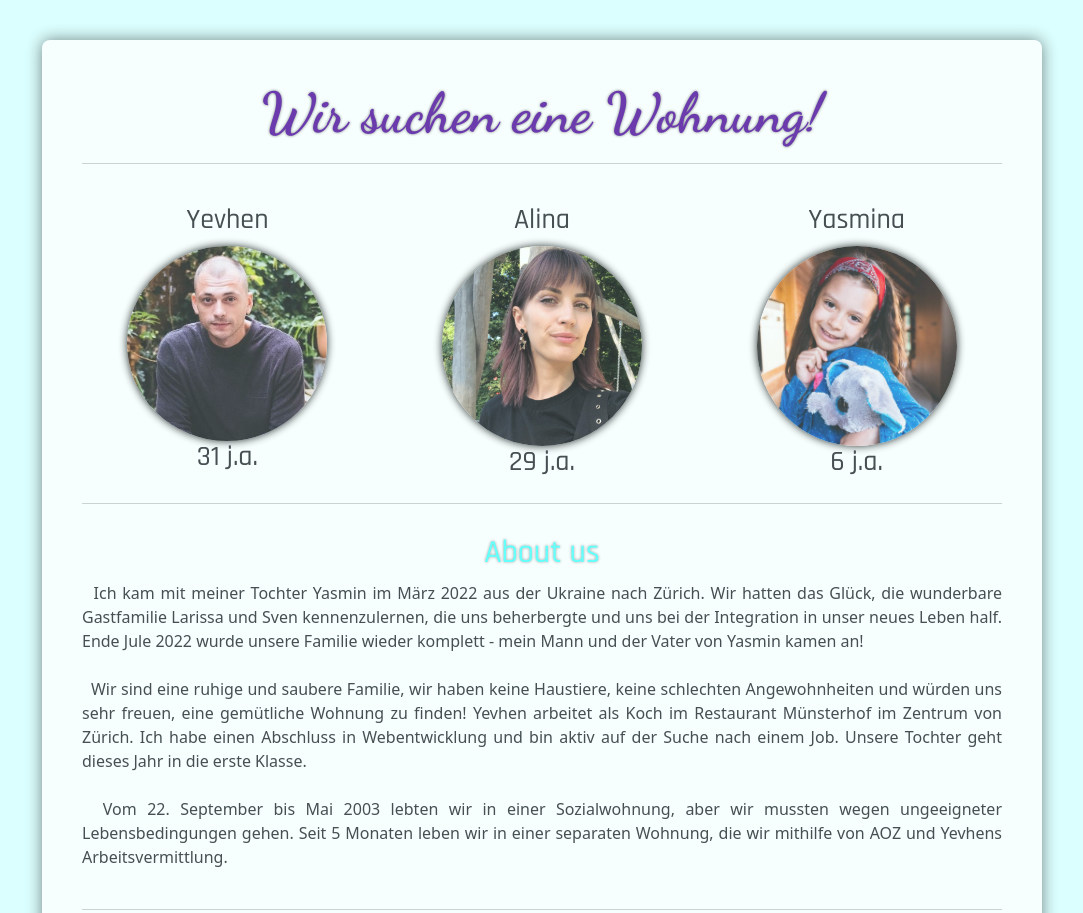
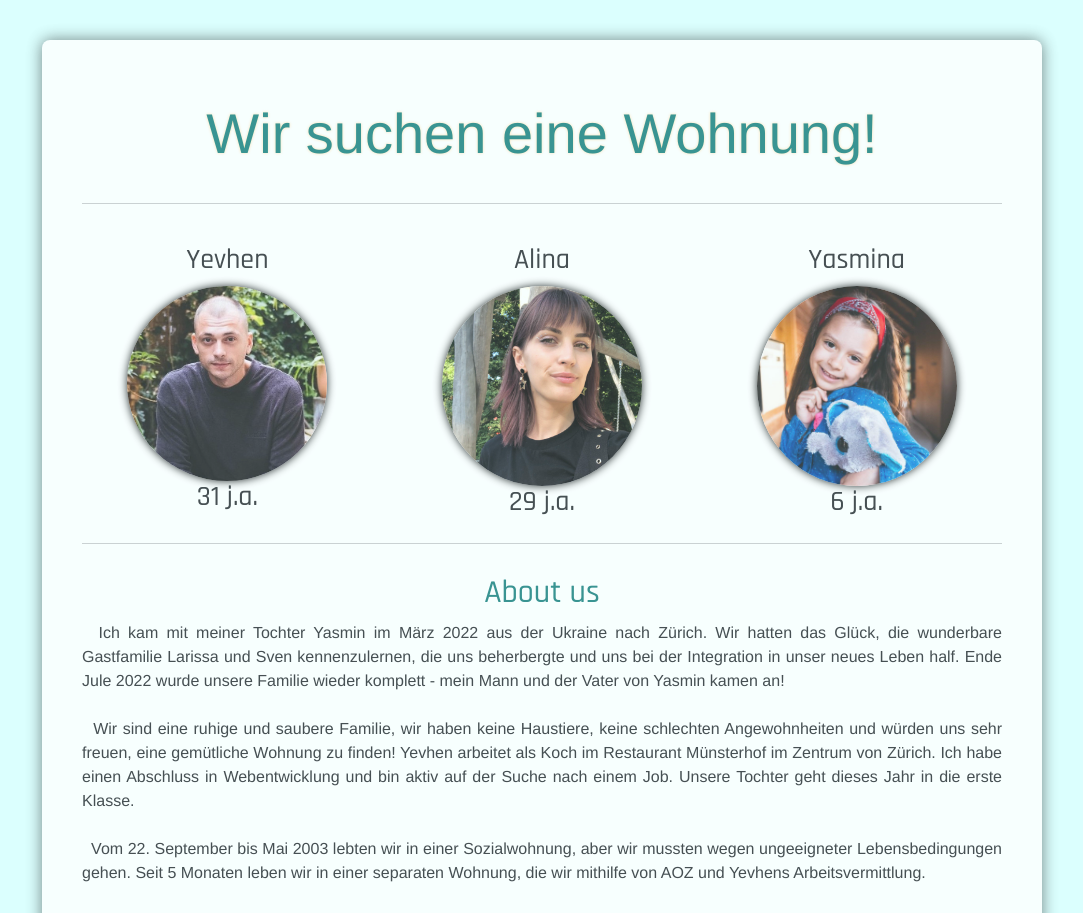
Before and after one commit to User-Alina-name/resume-rent, a plain HTML site: page index.html in a window 1280 px wide. Shown: the top 913 px of the page, without its empty margins (98-1181 px from the left). Drawn offline with nearby package versions, Linux system fonts and the light colour scheme.

Commit message:
fast update

```diff
--- a/css/style.css
+++ b/css/style.css
@@ -32,22 +32,25 @@
 body {
   margin-top: 40px !important;
   margin: 140px;
+  font-family: Helvetica, Sans-Serif;
+
   text-align: center;
   background-color: rgba(72, 255, 252, 0.198);
 }
 
 h1 {
   font-size: 56px;
-  font-family: "Dancing Script", cursive;
-  color: rgb(80, 11, 154);
-  text-shadow: 0 0 3px rgba(0, 0, 0, 0.609);
+  font-family: Helvetica, Sans-Serif;
+  color: rgb(17, 122, 120);
+  text-shadow: 0 0 3px rgba(255, 210, 132, 0.794);
   margin-top: 0;
+  padding: 20px 0 20px 0;
 }
 
 h2 {
-  color: rgba(72, 255, 252);
+  color: rgb(17, 122, 120);
+  font-family: Helvetica, Sans-Serif;
   margin-top: 30px;
-  text-shadow: 0 0 3px rgba(65, 65, 65, 0.609);
 }
 
 h3,
```
Also changed, not shown: 1 other file.
